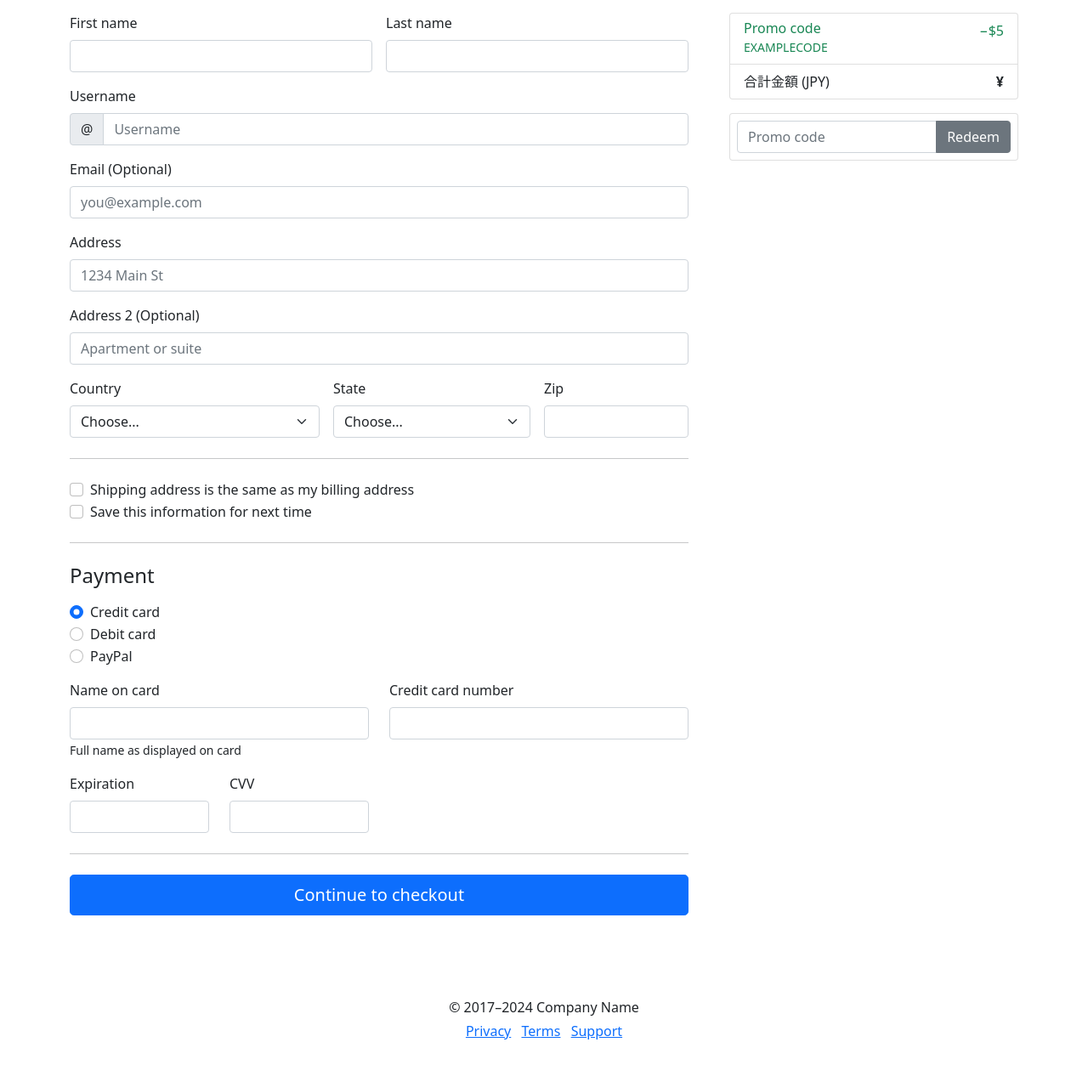
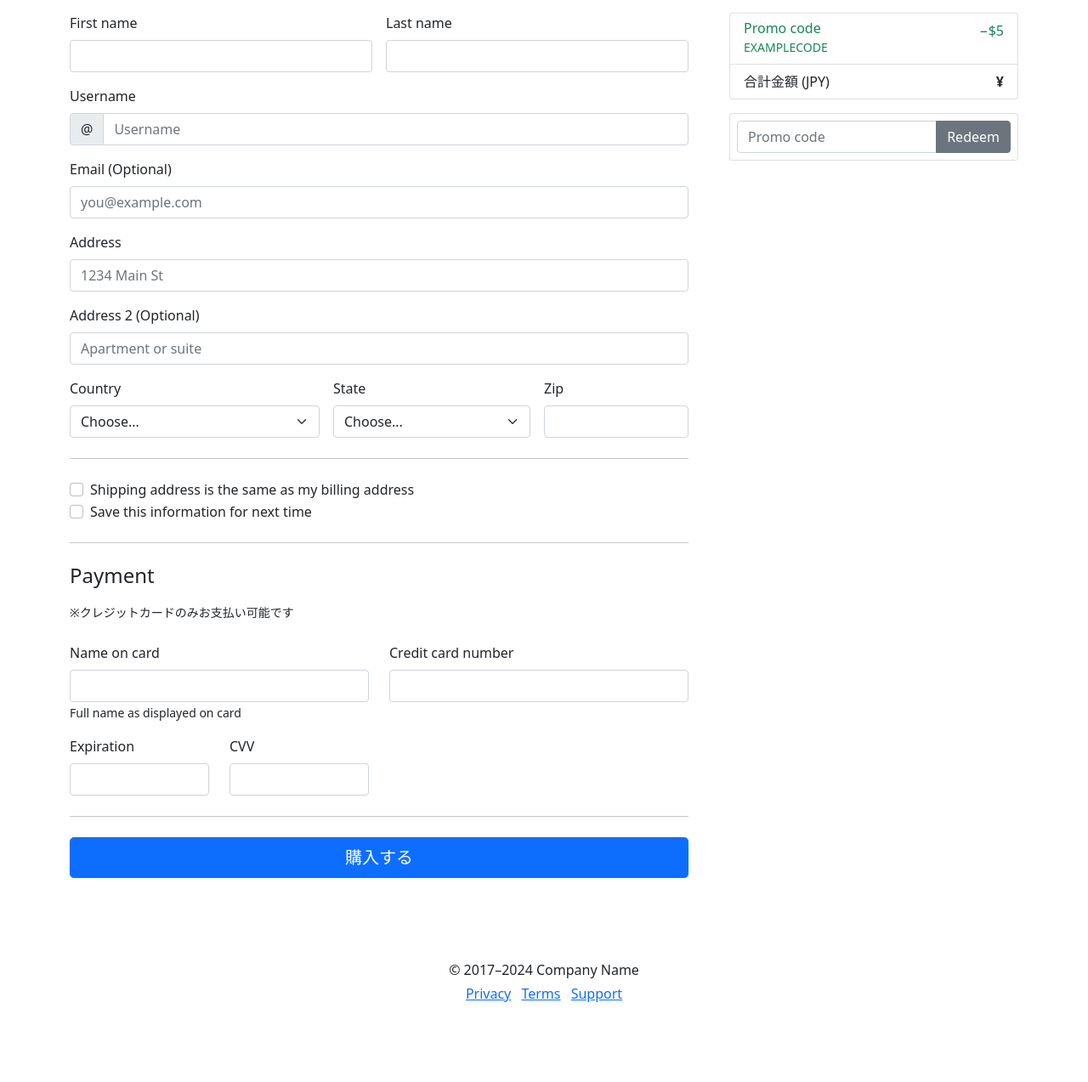
Before and after one commit to yuyakondo333/django_ec, a Django app: template templates/cart/cart_page.html in a window 1280 px wide. Shown: the part 248-1521 px from the top of the page at 85% size. After the commit the page ends 1427 px from the top, so only its background shows below. Run offline with Django 4.2, Linux system fonts and the light colour scheme; the template is opened without the code that fills it: values that come from a table or form of the project are taken from there, others are empty; data comes from the database, SQL or seed files in the repository.

Commit message:
cart_page.html, views.py修正

```diff
--- a/cart/views.py
+++ b/cart/views.py
@@ -30,7 +30,7 @@ class CartPageView(ListView):
         # 商品名ごとの合計金額を→オブジェクトリストをfor文で回して
         for cart_product in cart_products:
             product_name = cart_product.product.name
-            product_data[product_name]["total_price"] += cart_product.sub_total_price
+            product_data[product_name]["total_price"] += cart_product.sub_total_price()
             product_data[product_name]["id"] = cart_product.id
             product_data[product_name]["price"] = cart_product.product.price
             product_data[product_name]["quantity"] += cart_product.quantity
--- a/templates/cart/cart_page.html
+++ b/templates/cart/cart_page.html
@@ -148,21 +148,9 @@
 
             <hr class="my-4">
 
-            <h4 class="mb-3">Payment</h4>
-
-            <div class="my-3">
-                <div class="form-check">
-                <input id="credit" name="paymentMethod" type="radio" class="form-check-input" checked required>
-                <label class="form-check-label" for="credit">Credit card</label>
-                </div>
-                <div class="form-check">
-                <input id="debit" name="paymentMethod" type="radio" class="form-check-input" required>
-                <label class="form-check-label" for="debit">Debit card</label>
-                </div>
-                <div class="form-check">
-                <input id="paypal" name="paymentMethod" type="radio" class="form-check-input" required>
-                <label class="form-check-label" for="paypal">PayPal</label>
-                </div>
+            <div class="mb-4">
+                <h4 class="mb-3">Payment</h4>
+                <small>※クレジットカードのみお支払い可能です</small>
             </div>
 
             <div class="row gy-3">
@@ -202,7 +190,7 @@
 
             <hr class="my-4">
 
-            <button class="w-100 btn btn-primary btn-lg" type="submit">Continue to checkout</button>
+            <button class="w-100 btn btn-primary btn-lg" type="submit">購入する</button>
             </form>
         </div>
         </div>
```
